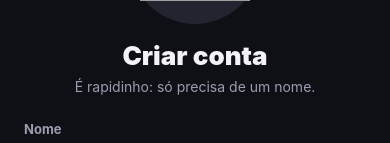
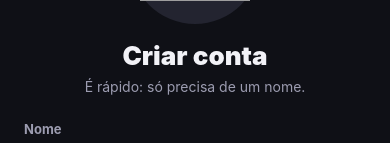
Before and after one commit to Vikai23/mobile, a React Native app: screen /Register in a window 390 px wide. Shown: the part 194-337 px from the top of the page. Built offline with nearby package versions, Linux system fonts and the light colour scheme; grey boxes are pictures that could not be loaded.

Commit message:
texto do cadastro sem diminutivo

```diff
--- a/src/screens/register/index.jsx
+++ b/src/screens/register/index.jsx
@@ -44,7 +44,7 @@ export default function Register() {
           image={eggImage}
           color={colors.panel2}
           title="Criar conta"
-          subtitle="É rapidinho: só precisa de um nome."
+          subtitle="É rápido: só precisa de um nome."
         />
 
         {/* O "key" faz o alerta aparecer de novo quando a mensagem muda */}
```
